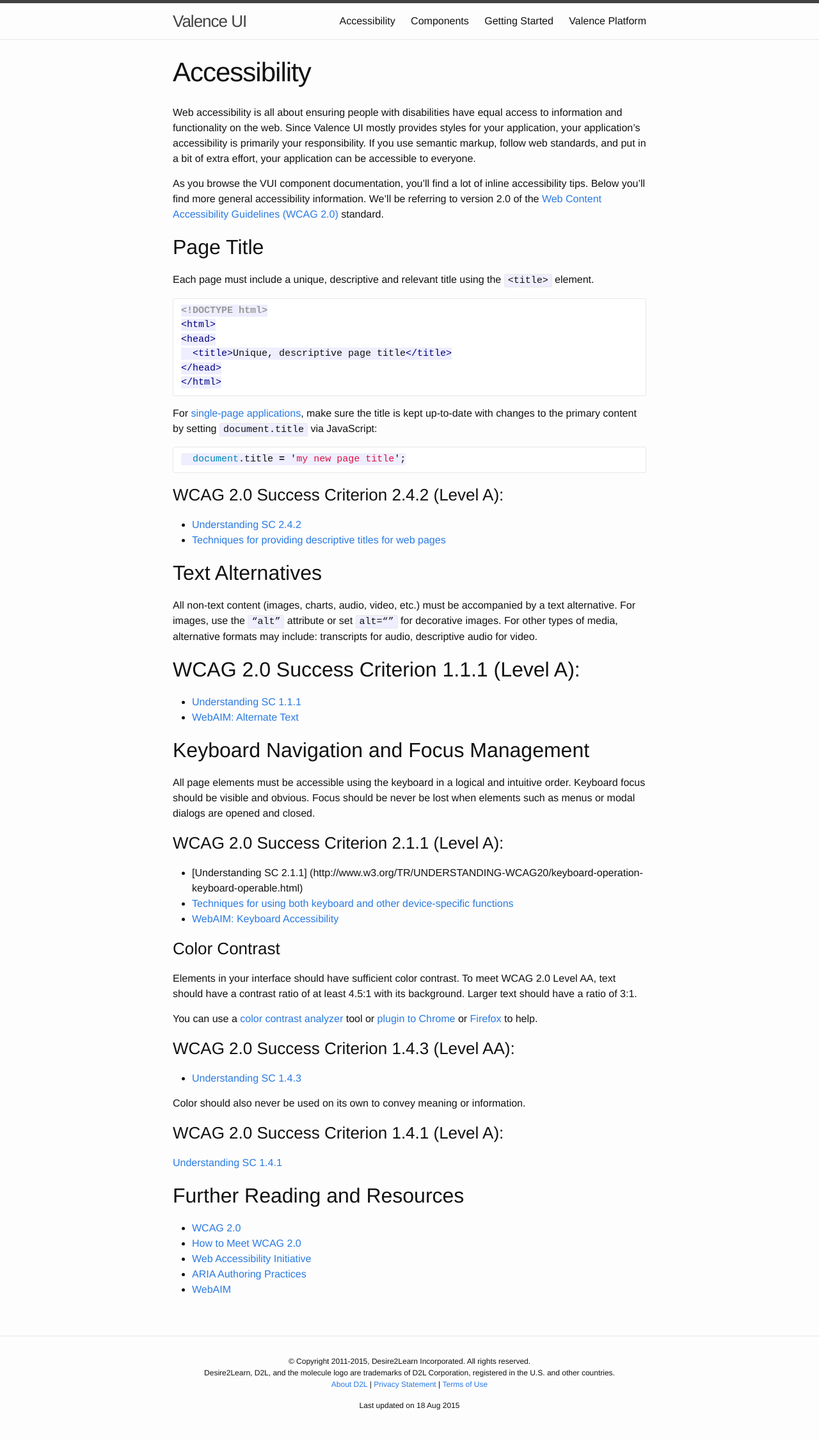
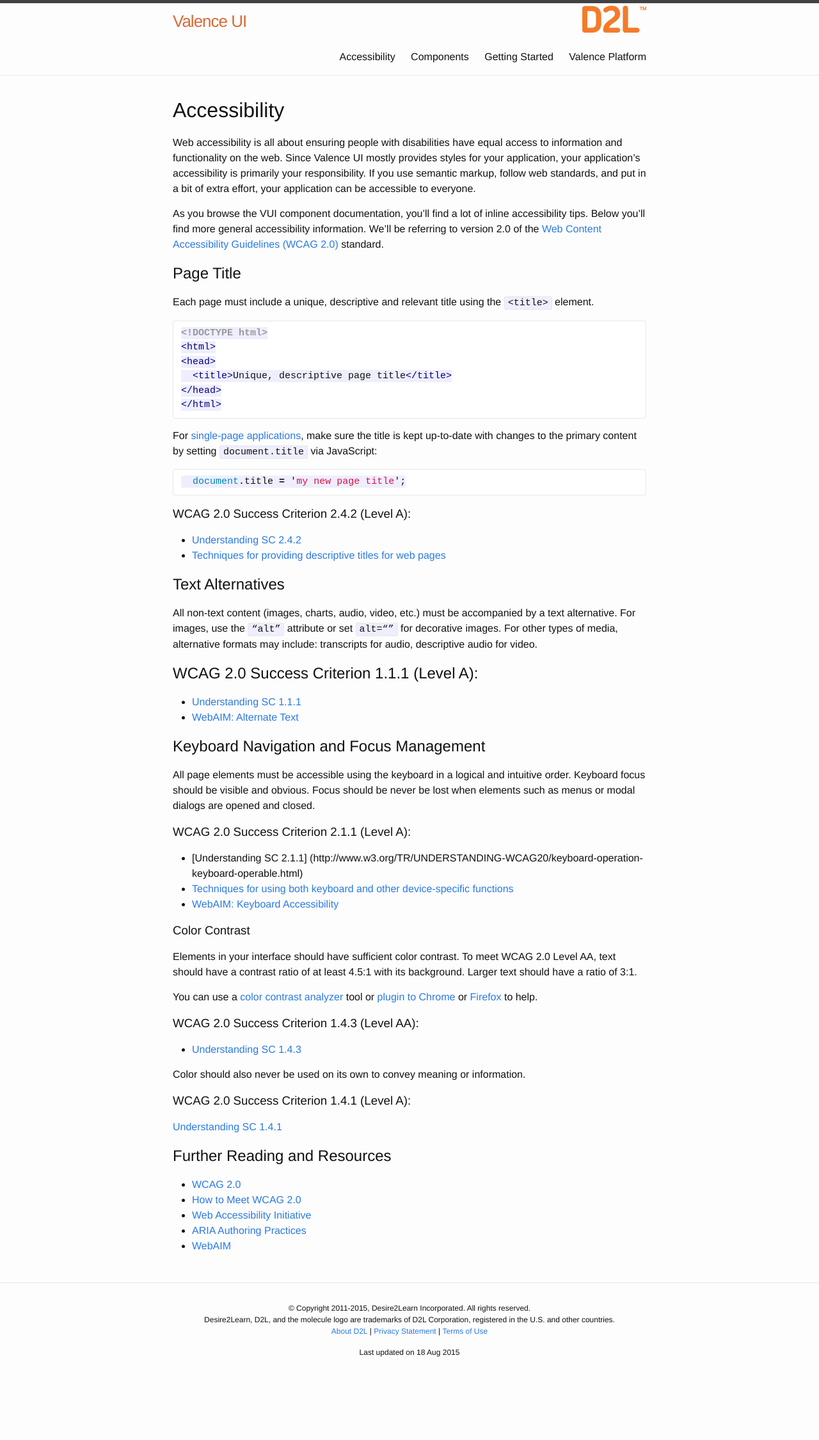
Before and after one commit to njostonehouse/valence-ui-docs, a Jekyll site: the page built from accessibility.md, in a window 1280 px wide. Shown: the whole page at 64% size. Built offline with Jekyll 4.4.1, drawn with Linux system fonts in a browser that asks for light colours; after the commit the page ends 2167 px from its top, so only the background shows below that.

Commit message:
removing redundant CSS/markup and adding D2L logo

```diff
--- a/_includes/header.html
+++ b/_includes/header.html
@@ -1,9 +1,12 @@
 <header class="site-header">
-
 	<div class="wrapper">
-
+		<div>
 			<a class="site-title" href="{{ site.baseurl }}/">{{ site.title }}</a>
-
+			<a class="site-logo" href="http://www.d2l.com/partners" target="_blank">
+				<img src="{{ site.baseurl }}/images/d2l-logo.png" style="width:100px;height:52px;" alt="D2L" />
+			</a>
+		</div>
+		<div style="clear:both;">
 			<nav class="site-nav">
 				<a href="#" class="menu-icon">
 					<svg viewBox="0 0 18 15">
@@ -15,14 +18,13 @@
 
 				<div class="trigger">
 					{% for page in site.pages %}
-					{% if page.title %}
+						{% if page.title and page.exclude_nav == null %}
 						<a class="page-link" href="{{ page.url | prepend: site.baseurl }}">{{ page.title }}</a>
 						{% endif %}
 					{% endfor %}
 					<a class="page-link" href="http://docs.valence.desire2learn.com/">Valence Platform</a>
 				</div>
 			</nav>
-
 		</div>
-
+	</div>
 </header>
--- a/_layouts/page.html
+++ b/_layouts/page.html
@@ -1,14 +1,10 @@
 ---
 layout: default
 ---
-<div class="post">
+<header>
+	<h1>{{ page.title }}</h1>
+</header>
 
-	<header class="post-header">
-		<h1 class="post-title">{{ page.title }}</h1>
-	</header>
-
-	<article class="post-content">
-		{{ content }}
-	</article>
-
-</div>
+<main>
+	{{ content }}
+</main>
--- a/_sass/_layout.scss
+++ b/_sass/_layout.scss
@@ -1,13 +1,15 @@
-/**
- * Site header
- */
 .site-header {
 	border-top: 5px solid $grey-color-dark;
 	border-bottom: 1px solid $grey-color-light;
 	min-height: 56px;
+	position: relative;
+}
 
-	// Positioning context for the mobile navigation icon
-	position: relative;
+.site-logo {
+	float: right;
+	@include media-query($on-palm) {
+		padding-right: 75px;
+	}
 }
 
 .site-title {
@@ -19,7 +21,7 @@
 
 	&,
 	&:visited {
-		color: $grey-color-dark;
+		color: $orange-color;
 	}
 }
 
@@ -86,9 +88,6 @@
 	}
 }
 
-/**
- * Site footer
- */
 .site-footer {
 	border-top: 1px solid $grey-color-light;
 	font-size: 12px;
@@ -96,60 +95,12 @@
 	text-align: center;
 }
 
-/**
- * Page content
- */
 .page-content {
 	padding: $spacing-unit 0;
 }
 
 .page-heading {
 	font-size: 20px;
-}
-
-/**
- * Posts
- */
-.post-header {
-	margin-bottom: $spacing-unit;
-}
-
-.post-title {
-	font-size: 42px;
-	letter-spacing: -1px;
-	line-height: 1;
-
-	@include media-query($on-laptop) {
-		font-size: 36px;
-	}
-}
-
-.post-content {
-	margin-bottom: $spacing-unit;
-
-	h2 {
-		font-size: 32px;
-
-		@include media-query($on-laptop) {
-			font-size: 28px;
-		}
-	}
-
-	h3 {
-		font-size: 26px;
-
-		@include media-query($on-laptop) {
-			font-size: 22px;
-		}
-	}
-
-	h4 {
-		font-size: 20px;
-
-		@include media-query($on-laptop) {
-			font-size: 18px;
-		}
-	}
 }
 
 .component-list {
--- a/css/main.scss
+++ b/css/main.scss
@@ -20,6 +20,8 @@
 $grey-color:       #828282;
 $grey-color-light: lighten($grey-color, 40%);
 $grey-color-dark:  darken($grey-color, 25%);
+
+$orange-color:     #d96a35;
 
 // Width of the content area
 $content-width:    800px;
```
Also changed, not shown: _layouts/default.html (+0 -7 lines), index.md (+3 -2 lines), images/d2l-logo.png (added). Lines whose indentation alone changed are shown as unchanged.
